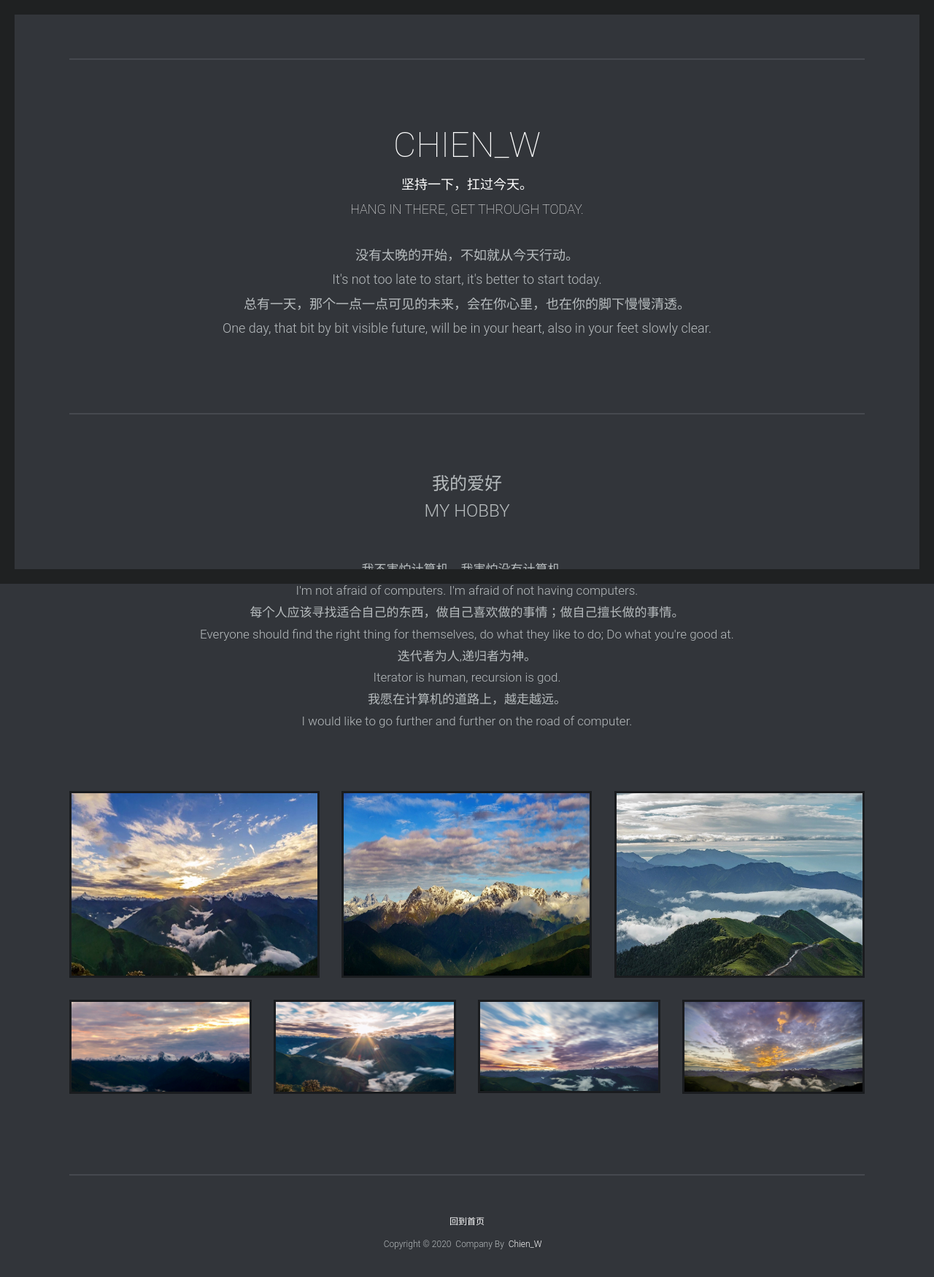
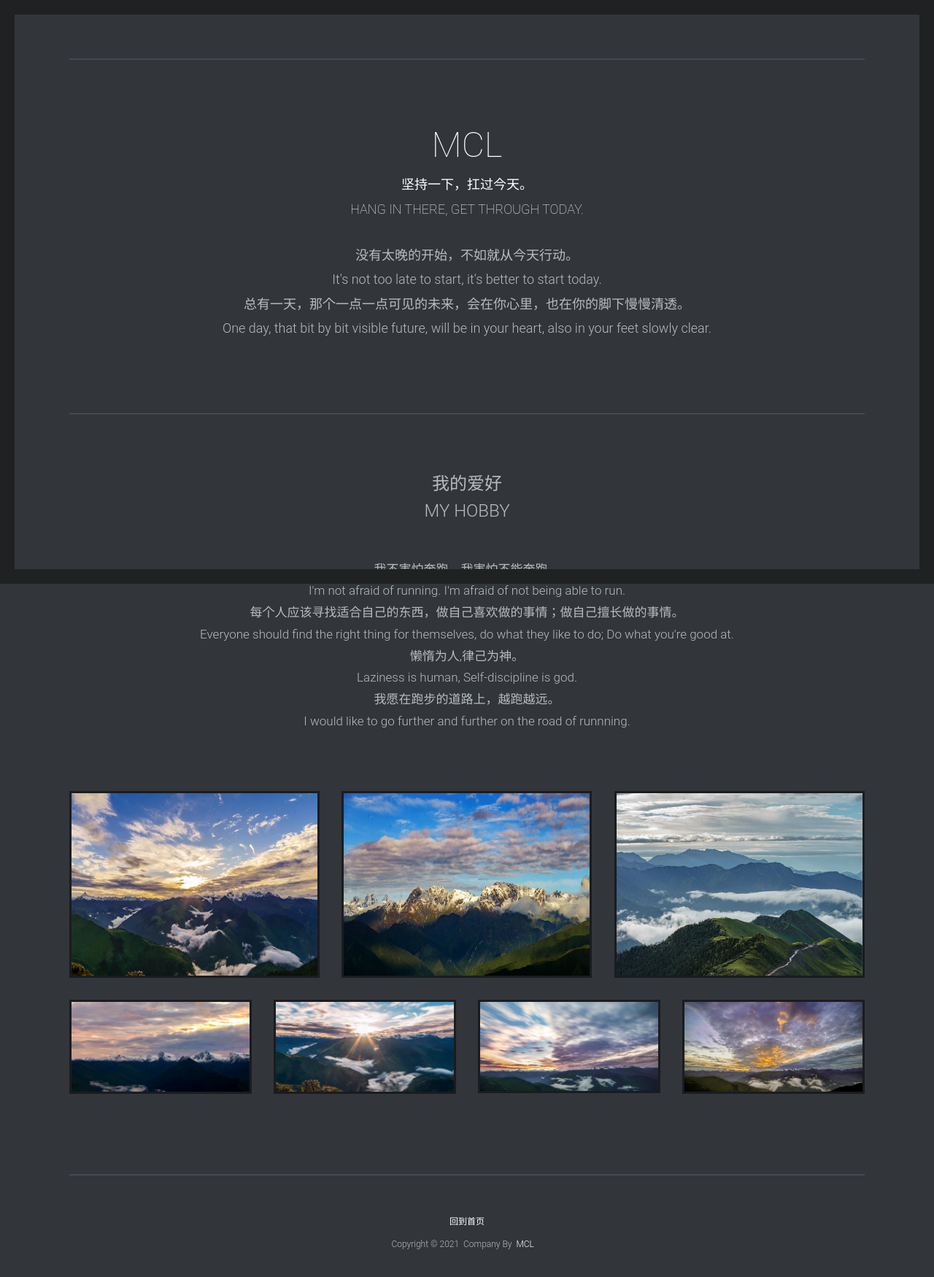
Before and after one commit to mcl19909949541/mcl19909949541.github.io, a plain HTML site: page Hobby/index.html in a window 1280 px wide. Shown: the whole page at 73% size. Drawn offline with nearby package versions, Linux system fonts and the light colour scheme; no server answers.

Commit message:
Update index.html

```diff
--- a/Hobby/index.html
+++ b/Hobby/index.html
@@ -41,7 +41,7 @@
 <div id="menu-container">
 	<div id="menu-1" class="homepage home-section container">
 		<div class="home-intro text-center">
-			<h2 class="welcome-title animated fadeInLeft">Chien_W<p>坚持一下，扛过今天。<br/>Hang in there, get through today.</p></h2>
+			<h2 class="welcome-title animated fadeInLeft">MCL<p>坚持一下，扛过今天。<br/>Hang in there, get through today.</p></h2>
 			<p class="animated fadeInRight">没有太晚的开始，不如就从今天行动。<br />It's not too late to start, it's better to start today.<br />总有一天，那个一点一点可见的未来，会在你心里，也在你的脚下慢慢清透。<br />One day, that bit by bit visible future, will be in your heart, also in your feet slowly clear.</p>
 			<!--这个影响布局，我删了，同时也把css文件和图标包删了。。。留作纪念...
             <ul class="list-icons animated fadeInUp">
@@ -57,10 +57,10 @@
 <div class="projects-header">
     <h3 class="animated fadeInRight">我的爱好</h3>
             <h3 class="animated fadeInRight">My hobby</h3><br /><br />
-            <p class="animated fadeInLeft">我不害怕计算机，我害怕没有计算机。<br /> I'm not afraid of computers. I'm afraid of not having computers.<br />
+            <p class="animated fadeInLeft">我不害怕奔跑，我害怕不能奔跑。<br /> I'm not afraid of running. I'm afraid of not being able to run.<br />
                 每个人应该寻找适合自己的东西，做自己喜欢做的事情；做自己擅长做的事情。<br />Everyone should find the right thing for themselves, do what they like to do; Do what you're good at.<br/>
-                迭代者为人,递归者为神。<br/>Iterator is human, recursion is god.<br/>
-                我愿在计算机的道路上，越走越远。<br/>I would like to go further and further on the road of computer.
+                懒惰为人,律己为神。<br/>Laziness is human, Self-discipline is god.<br/>
+                我愿在跑步的道路上，越跑越远。<br/>I would like to go further and further on the road of runnning.
             </p>
         </div>
         <div class="projects-holder">
@@ -132,7 +132,7 @@
 	<div class="row">
 		<div class="col-md-12 copyright">
             <p><a href="../index.html">回到首页</a></p>
-			<p>Copyright &copy; 2020&nbsp;&nbsp;Company By&nbsp;&nbsp;<a href="https://www.oyyandwjw.xyz/">Chien_W</a>&nbsp;&nbsp;&nbsp;&nbsp;</p>
+			<p>Copyright &copy; 2021&nbsp;&nbsp;Company By&nbsp;&nbsp;<a href="https://www.oyyandwjw.xyz/">MCL</a>&nbsp;&nbsp;&nbsp;&nbsp;</p>
 		</div>
 	</div>
 </div>
@@ -143,6 +143,6 @@
 <span class="border-right"></span>
 <span class="border-bottom"></span>
     <!-- 网易云音乐 -->
-    <embed frameborder="no" border="0" marginwidth="0" marginheight="0" width=0 height=0 src="//music.163.com/outchain/player?type=0&id=4950890732&auto=1&height=0"></embed>
+    <iframe frameborder="no" border="0" marginwidth="0" marginheight="0" width=330 height=86 src="//music.163.com/outchain/player?type=2&id=2007819&auto=1&height=66"></iframe>
 </body>
 </html>
```
